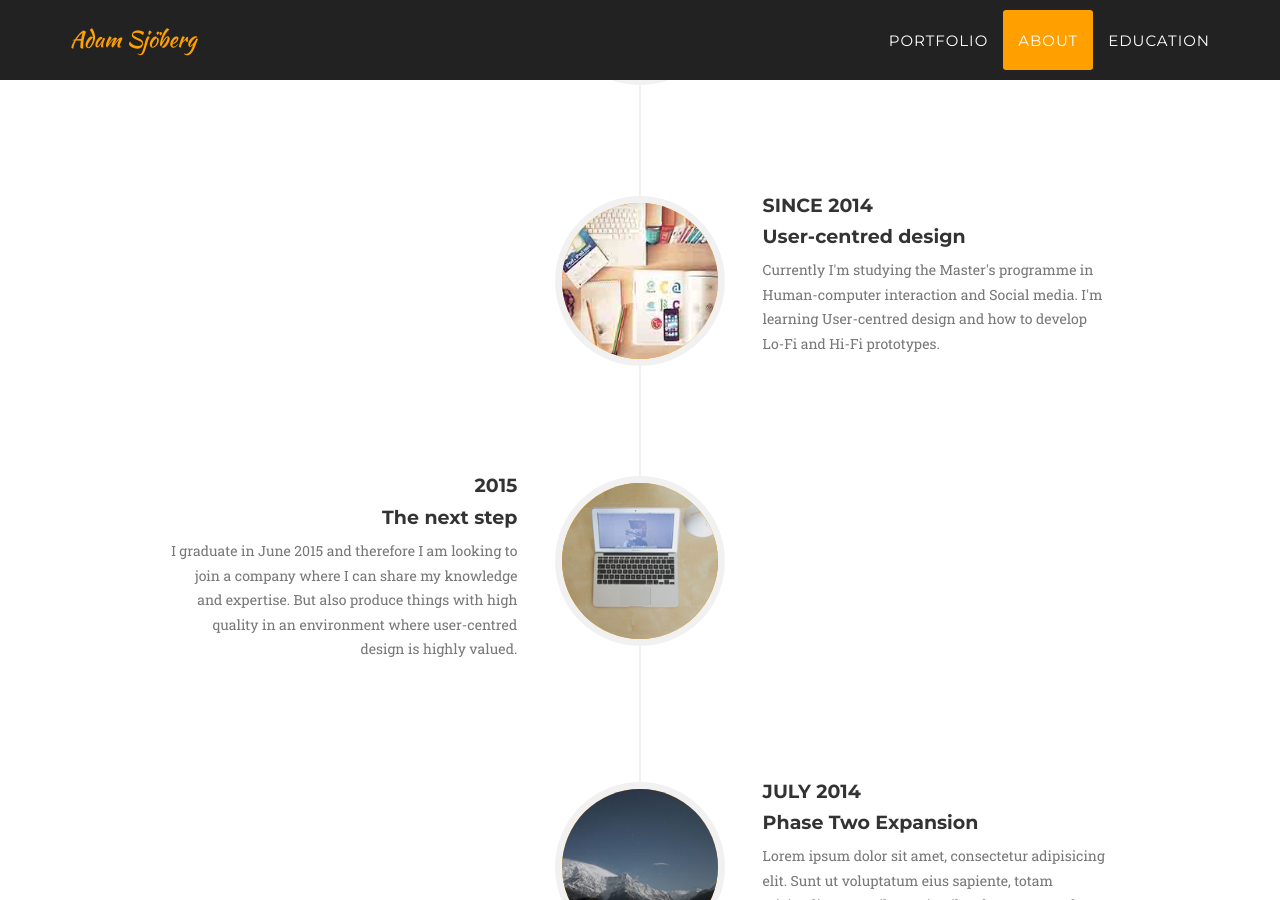
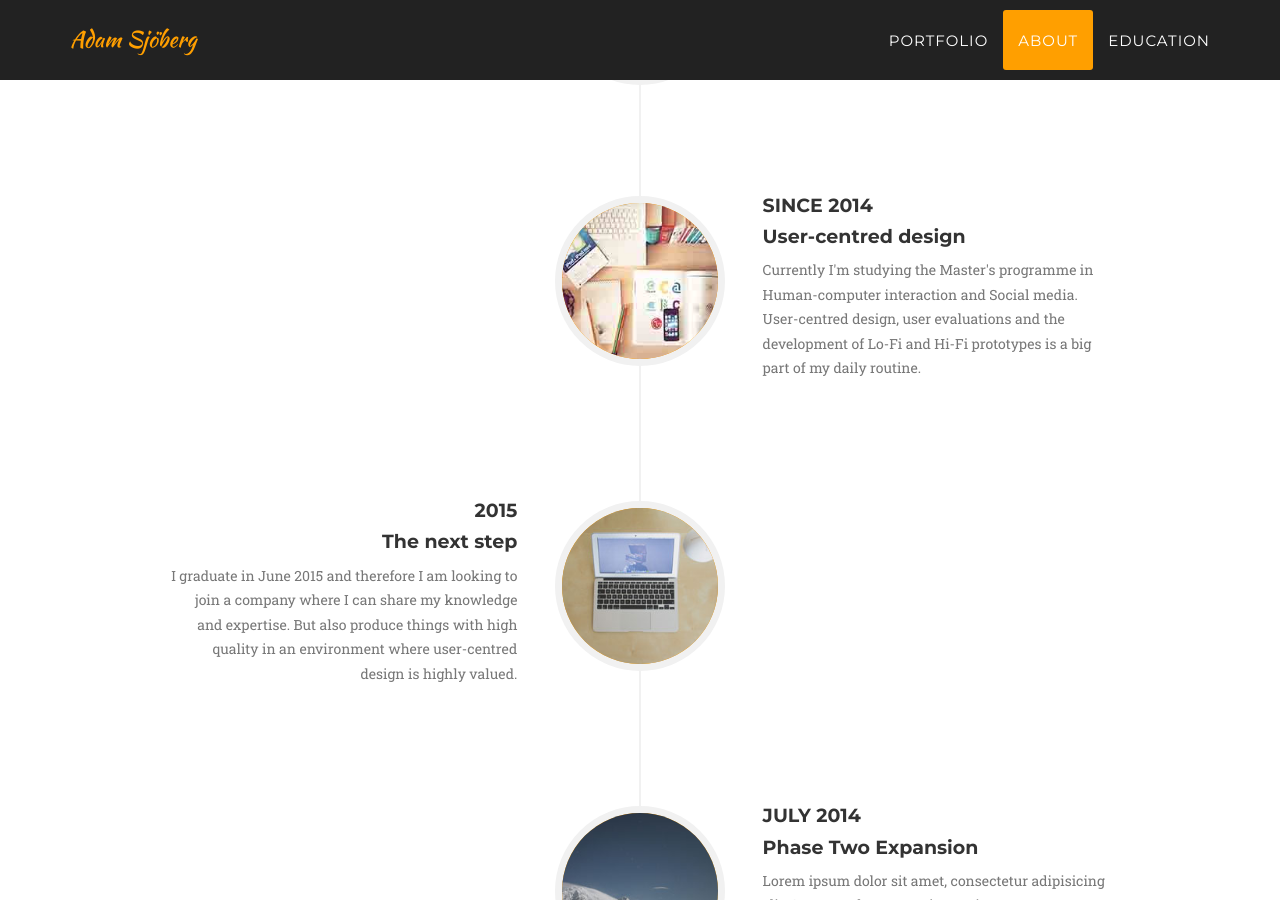
Before and after one commit to Adamsjoberg/Adamsjoberg.github.io, a Jekyll site: the page built from index.html, in a window 1280 px wide and 900 px high, scrolled down 2386 px. Built offline with Jekyll 4.4.1, drawn with Linux system fonts in a browser that asks for light colours; some web fonts are replaced.

Commit message:
added some text on hci about

```diff
--- a/_includes/about.html
+++ b/_includes/about.html
@@ -34,7 +34,7 @@
                                     <h4 class="subheading">User-centred design</h4>
                                 </div>
                                 <div class="timeline-body">
-                                    <p class="text-muted">Currently I'm studying the Master's programme in Human-computer interaction and Social media. I'm learning User-centred design and how to develop Lo-Fi and Hi-Fi prototypes.</p>
+                                    <p class="text-muted">Currently I'm studying the Master's programme in Human-computer interaction and Social media. User-centred design, user evaluations and the development of Lo-Fi and Hi-Fi prototypes is a big part of my daily routine.</p>
                                 </div>
                             </div>
                         </li>
```
